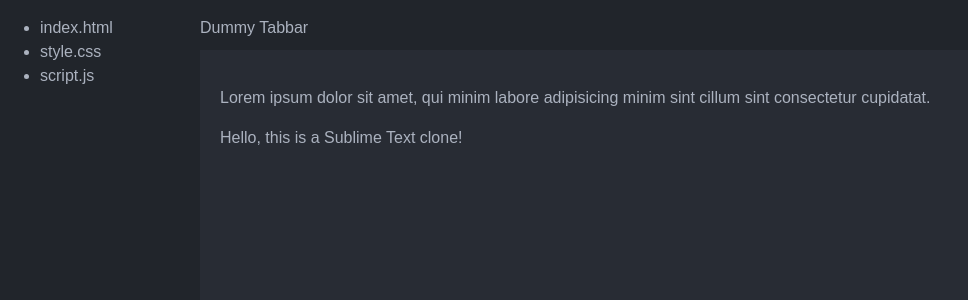
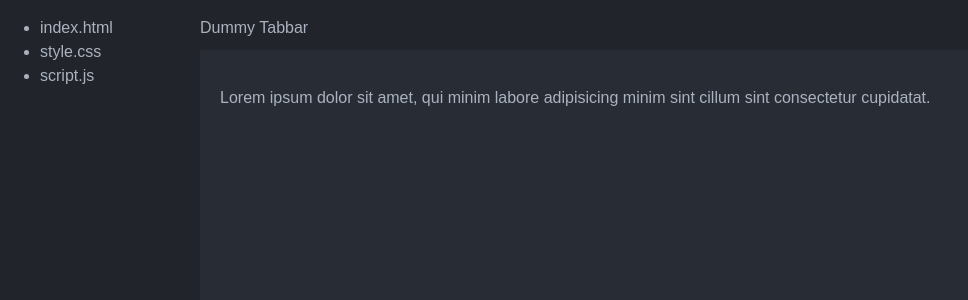
Before and after one commit to migamic/sneaky-reader, a React (Vite) app: page / in a window 1280 px wide. Shown: the top 300 px of the page, without its empty margins (0-968 px from the left). Built offline with nearby package versions, Linux system fonts and the light colour scheme.

Commit message:
Add book context

```diff
--- a/src/App.jsx
+++ b/src/App.jsx
@@ -1,4 +1,4 @@
-import { useState } from 'react'
+import { useState, createContext } from 'react'
 import reactLogo from './assets/react.svg'
 import viteLogo from '/vite.svg'
 import './App.css'
@@ -6,21 +6,24 @@ import Sidebar from './Sidebar.jsx'
 import Tabbar from './Tabbar.jsx'
 import Editor from './Editor.jsx'
 
+export const BookContext = createContext();
+
 function App() {
   const [text, setText] = useState('Lorem ipsum dolor sit amet, qui minim labore adipisicing minim sint cillum sint consectetur cupidatat.')
 
   return (
     <>
+      <BookContext.Provider value={text}>
         <div className="tab-bar">
           <Tabbar />
         </div>
         <div className="sidebar">
           <Sidebar />
         </div>
-      <div class="editor">
+        <div className="editor">
           <Editor />
-        <p>Hello, this is a Sublime Text clone!</p>
         </div>
+      </BookContext.Provider>
     </>
   )
 }
```
Lines whose indentation alone changed are shown as unchanged.
